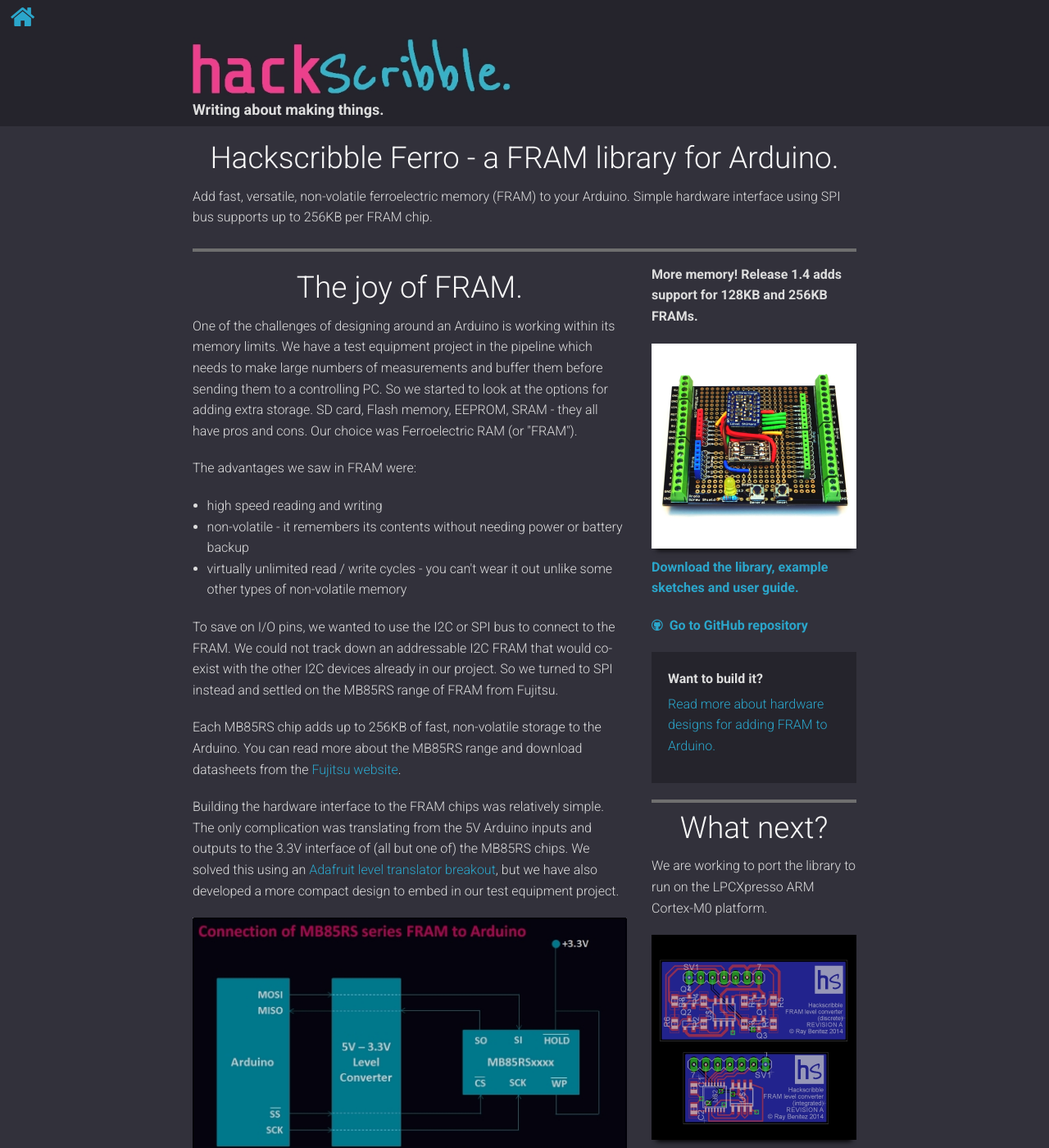
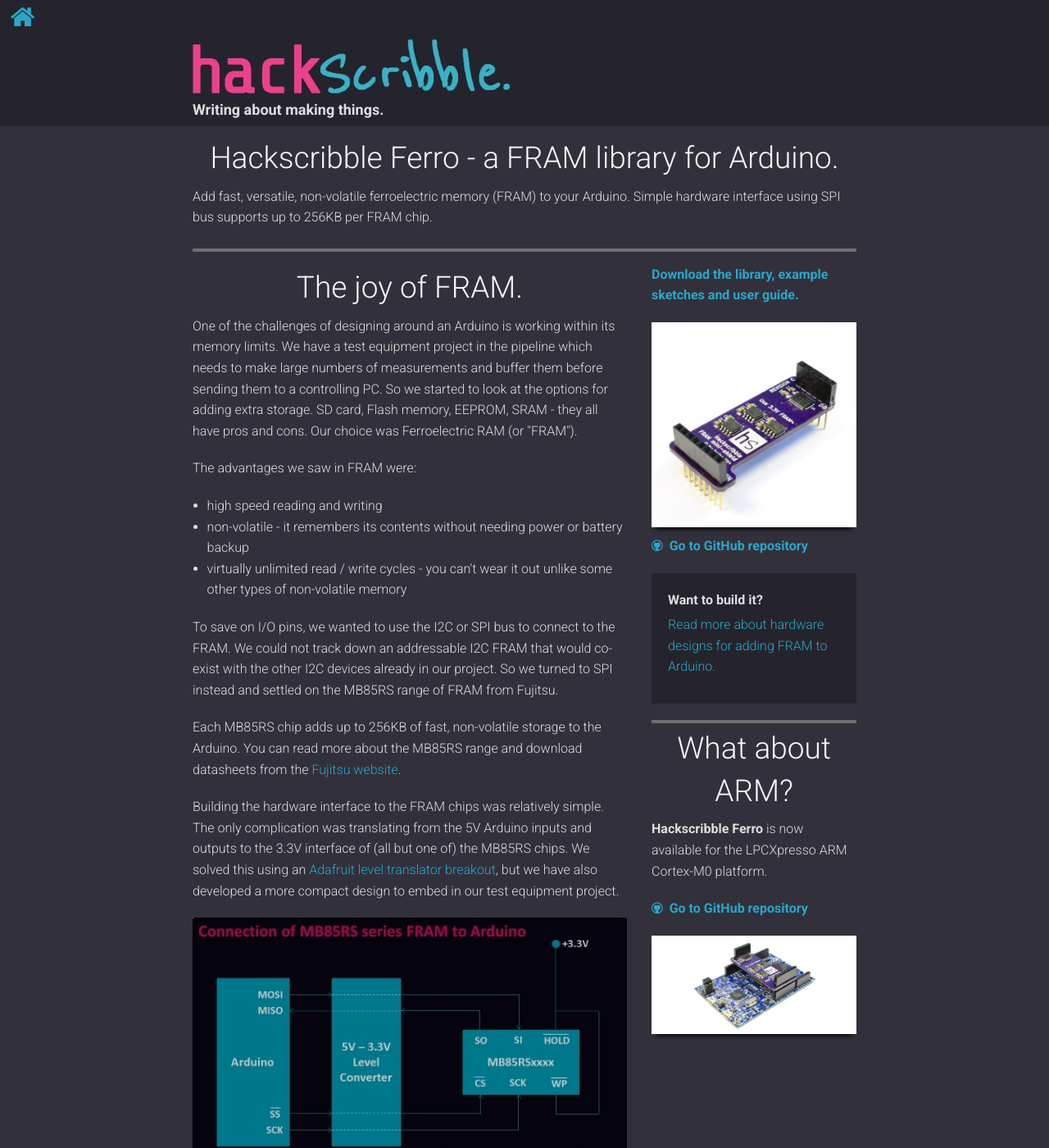
Before and after one commit to cwhisenhunt/hackscribble-ferro-library, a Jekyll site: the page built from index.html, in a window 1280 px wide and 1400 px high. Shown: the whole window at 82% size. Built offline with Jekyll 4.4.1, drawn with Linux system fonts in a browser that asks for light colours; some web fonts are replaced; Markdown is read by kramdown in place of the engine named in the settings.

Commit message:
Updated gh-pages for release 1.5.

```diff
--- a/index.html
+++ b/index.html
@@ -132,17 +132,12 @@ myArray.WriteElement(12, (byte*)&myFloat, myResult);
                 <hr class="my-hr show-for-small"></hr>
                 <p>
                     <b>
-                        More memory! Release 1.4 adds support for 128KB and 256KB FRAMs.
-                    </b>
-                </p>
-                <img class="my-image" src="img/FRAM_proto_board_medium.jpg" />
-                <p>
-                    <b>
                         <a href="{{ site.github.repository_url }}/archive/master.zip">
                             Download the library, example sketches and user guide.
                         </a>
                     </b>
                 </p>
+                <img class="my-image" src="img/revision-c-pcba.jpg" />
                 <p>
                     <b>
                         <a href="{{ site.github.repository_url }}"><i class="icon-github"></i>&nbsp;&nbsp;Go to GitHub repository</a>
@@ -158,12 +153,17 @@ myArray.WriteElement(12, (byte*)&myFloat, myResult);
                     </dl>
                 </div>
                 <hr class="my-hr"></hr>
-                <h2 class="my-headline">What next?</h2>
+                <h2 class="my-headline">What about ARM?</h2>
                 <p>
-                    We are working to port the library to run on the LPCXpresso ARM Cortex-M0 platform.
+                    <strong>Hackscribble Ferro</strong> is now available for the LPCXpresso ARM Cortex-M0 platform.
+                </p>
+				<p>
+                    <b>
+                        <a href="https://github.com/hackscribble/hackscribble-ferro-library-LPCXpresso"><i class="icon-github"></i>&nbsp;&nbsp;Go to GitHub repository</a>
+                    </b>
                 </p>
                 <p><p>
-                    <img src="img/pcb_medium.jpg" class="my-image" />
+                    <img src="img/revision-c-on-lpc.jpg" class="my-image" />
                 </p>
 
 			</div>
```
Also changed, not shown: img/revision-c-on-lpc.jpg (added), img/revision-c-pcba.jpg (added).
